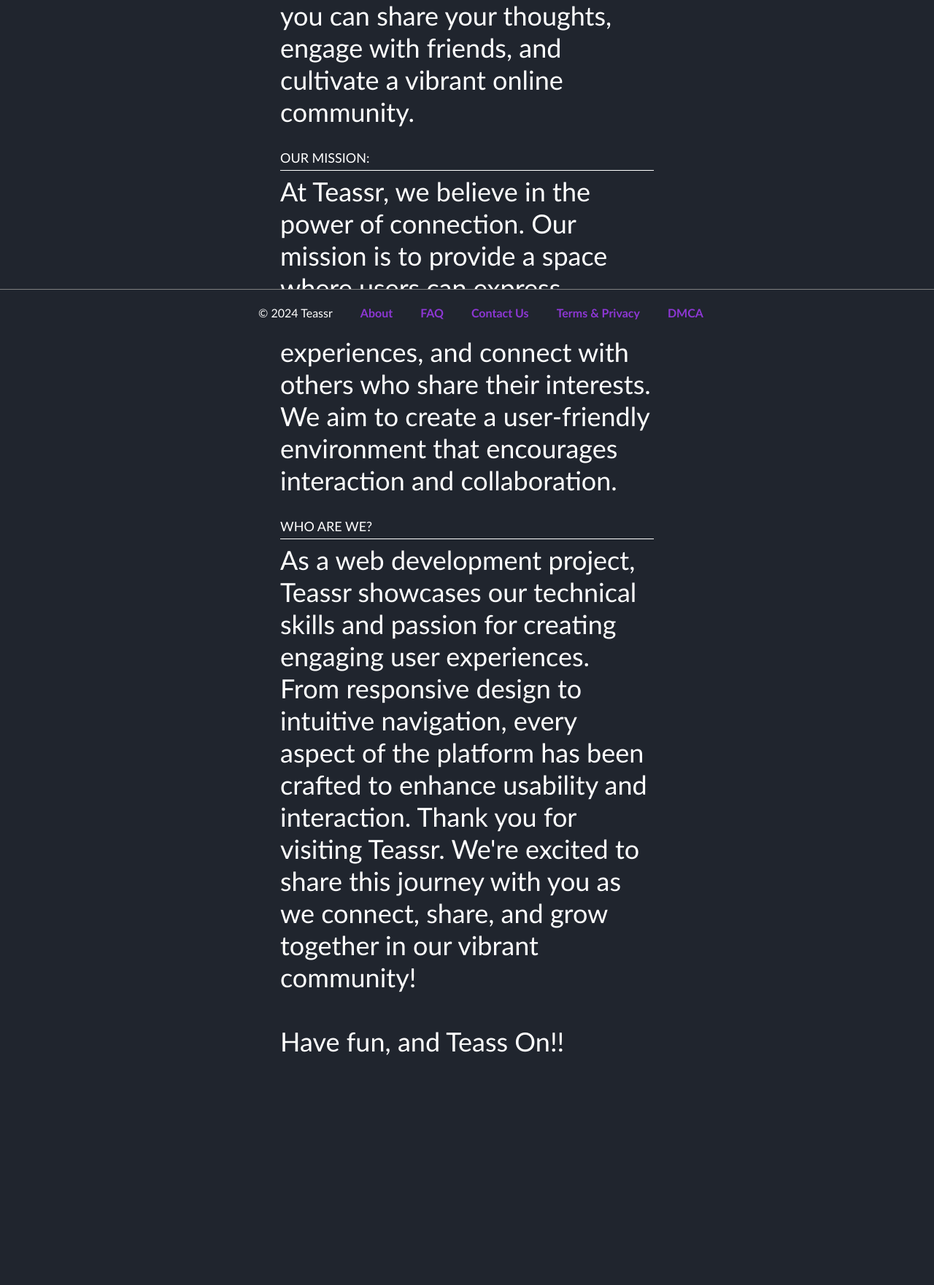
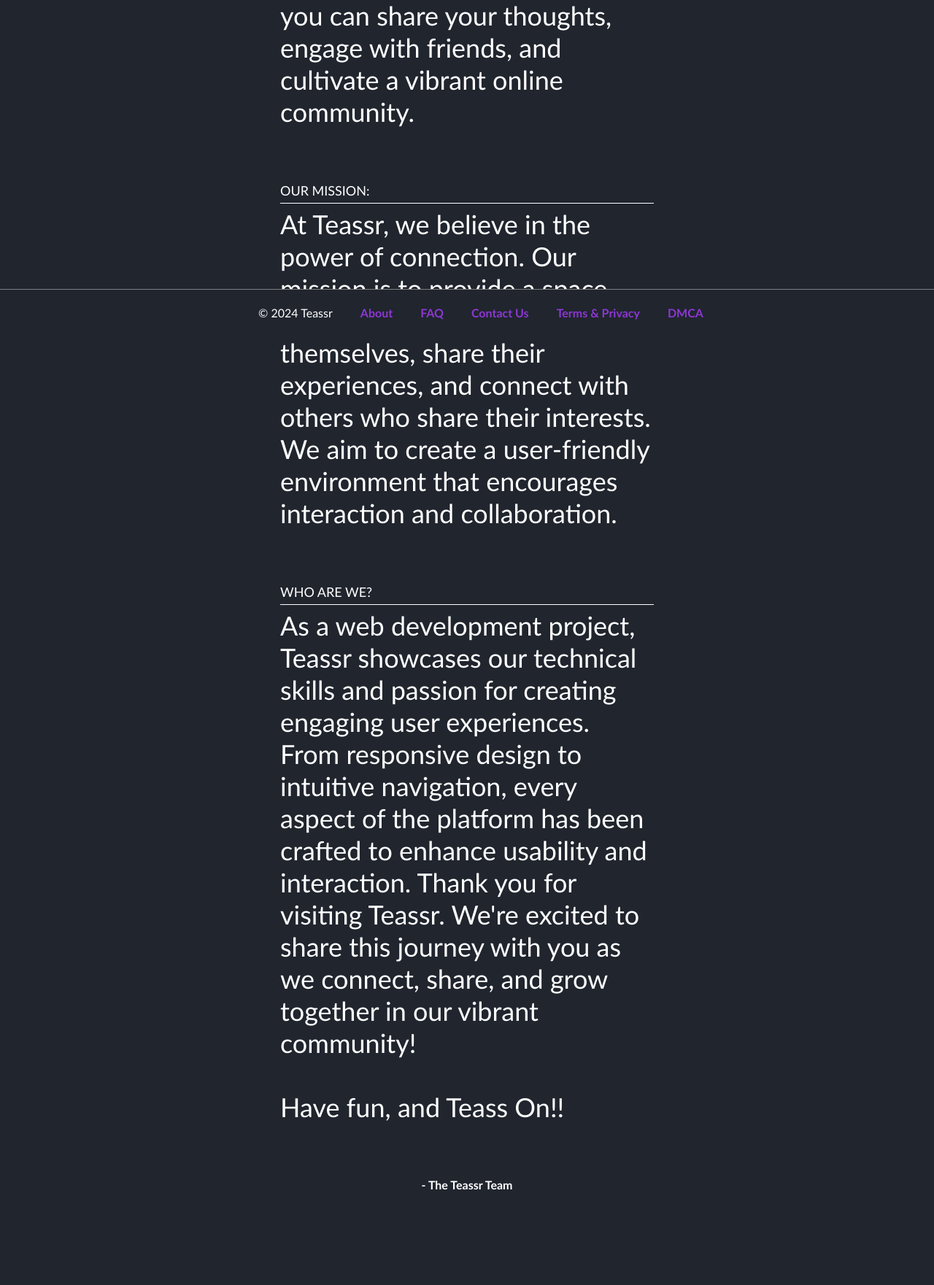
Before and after one commit to senup1/Teassr, a PHP site: page /about.php in a window 1280 px wide. Shown: the part 340-2101 px from the top of the page at 73% size. Before the commit the page ends 1786 px from the top, so only its background shows below. Run offline with PHP 8.4, Linux system fonts and the light colour scheme; data that the repository does not hold is empty.

Commit message:
small about page update

```diff
--- a/about.php
+++ b/about.php
@@ -8,7 +8,7 @@
         <div class="container">
             <div class="APItem">
                 <p class="APTitle"> WHAT IS TEASSR?: </p>
-                <p class="APBody" id="Body1">
+                <p class="APBody">
                     Welcome to Teassr—a dynamic social media platform designed to foster connections and
                     creativity among users. Here, you can share your thoughts, engage with friends, and cultivate a
                     vibrant online community.
@@ -16,7 +16,7 @@
             </div>
             <div class="APItem">
                 <p class="APTitle"> OUR MISSION: </p>
-                <p class="APBody" id="Body1">
+                <p class="APBody">
                     At Teassr, we believe in the power of connection. Our mission is to provide a space
                     where users can express themselves, share their experiences, and connect with others who share their
                     interests. We aim to create a user-friendly environment that encourages interaction and
@@ -25,7 +25,7 @@
             </div>
             <div class="APItem">
                 <p class="APTitle"> WHO ARE WE? </p>
-                <p class="APBody" id="Body2">
+                <p class="APBody">
                     As a web development project, Teassr showcases our technical skills and passion for creating
                     engaging user experiences. From responsive design to intuitive navigation, every aspect of the
                     platform has been crafted to enhance usability and interaction.
@@ -33,6 +33,9 @@
                     and grow together in our vibrant community! <br /> <br /> Have fun, and Teass On!!
                 </p>
             </div>
+            <div class="APItem">
+                <b class="APCaption">- The Teassr Team</b>
+            </div>
         </div>
     </section>
 
--- a/assets/styles/main.css
+++ b/assets/styles/main.css
@@ -383,10 +383,8 @@ textarea:focus {
 	padding-bottom: 10%;
 }
 
-#aboutPage #Body1,
-#Body2,
-#Body3 {
-	padding-bottom: 30px;
+#aboutPage .APBody {
+	margin-bottom: 75px;
 }
 
 #aboutPage .container .APItem .APTitle {
@@ -398,6 +396,10 @@ textarea:focus {
 
 #aboutPage .container .APItem .APBody {
 	font-size: 36px;
+}
+
+#aboutPage .APCaption {
+	font-size: 16px;
 }
 
 /*FAQ page*/
```
